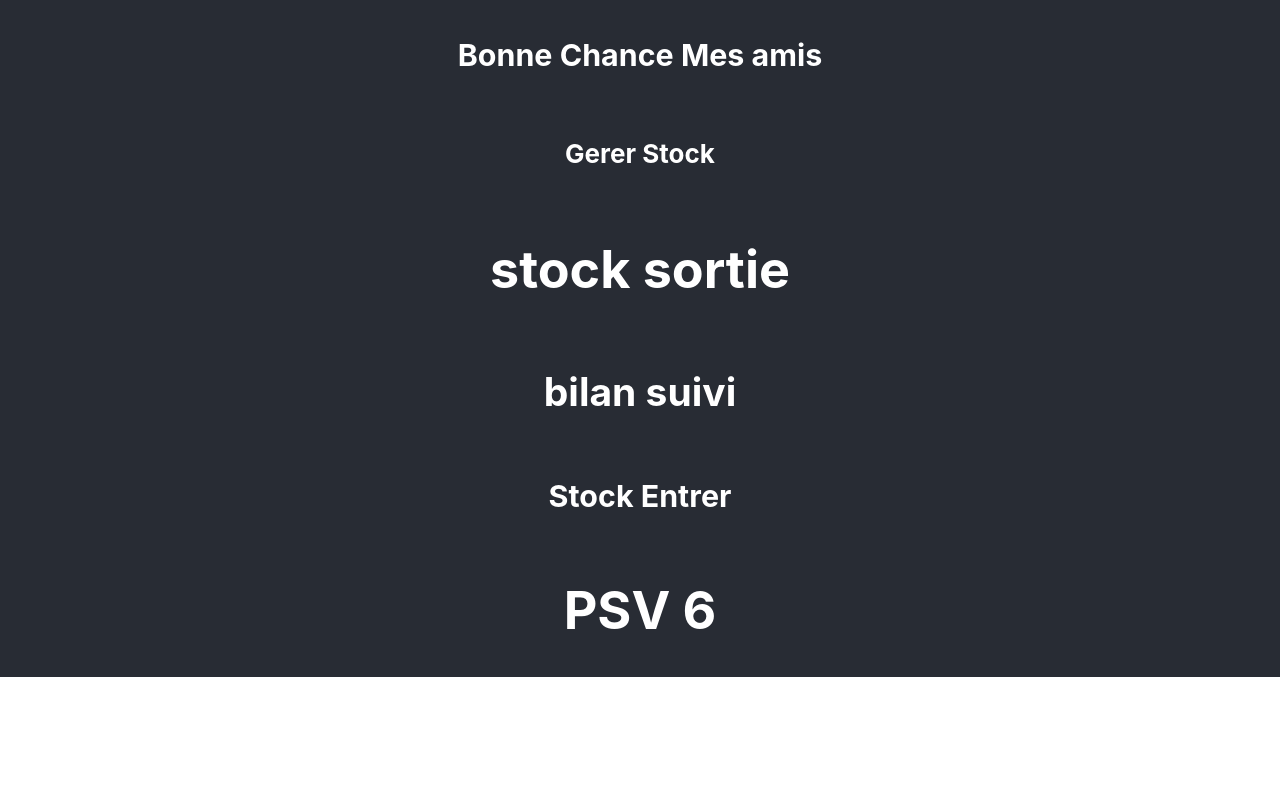
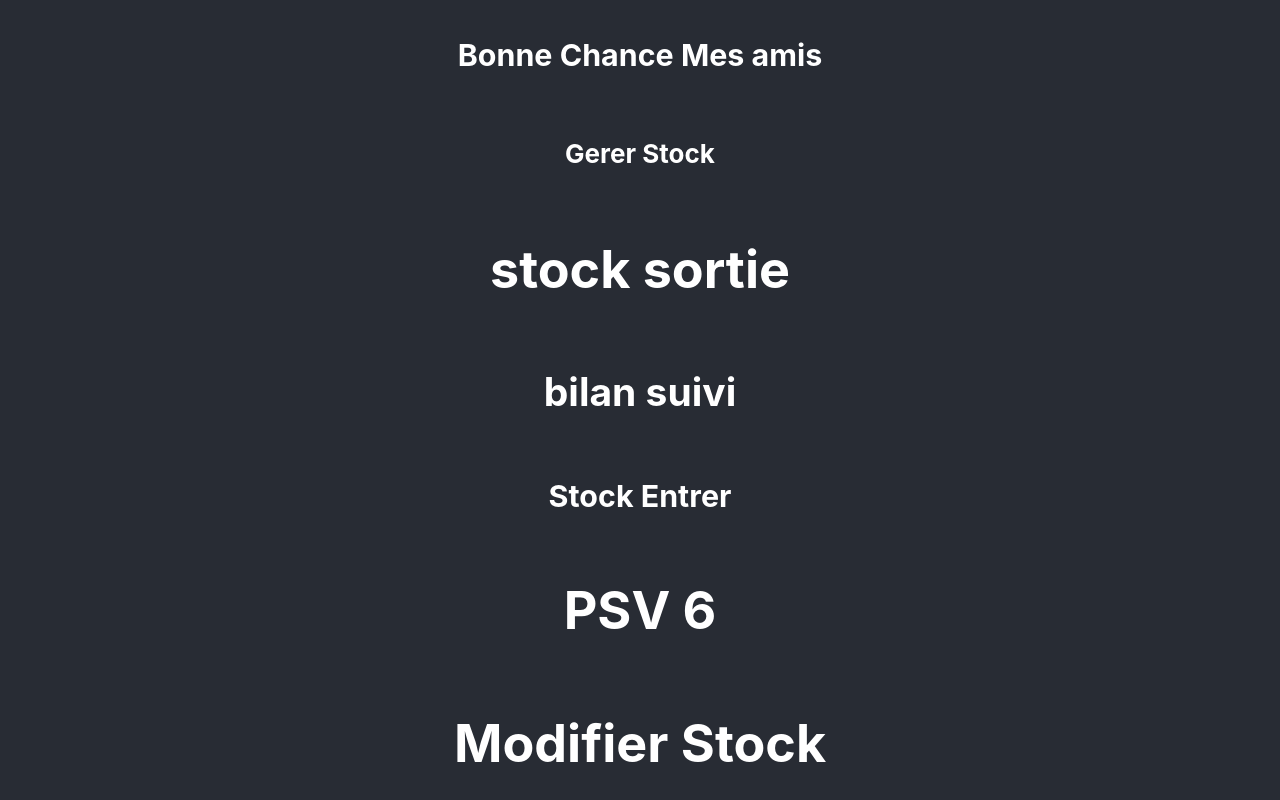
Before and after one commit to HoussineB/gestionStock, a React (Create React App) app: page / in a window 1280 px wide. Shown: the part 238-1038 px from the top of the page. Before the commit the page ends 915 px from the top, so only its background shows below. Built offline with nearby package versions, Linux system fonts and the light colour scheme.

Commit message:
PSV-7 Modifier stock

```diff
--- a/src/App.js
+++ b/src/App.js
@@ -12,6 +12,7 @@ function App() {
         <h2>bilan suivi </h2>
         <h3>Stock Entrer</h3>
         <h1>PSV 6</h1>
+        <h1>Modifier Stock</h1>
       </header>
     </div>
   );
```
